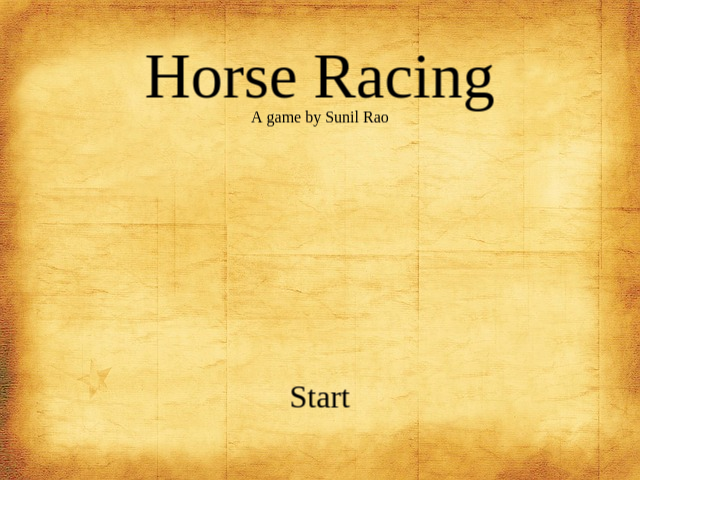
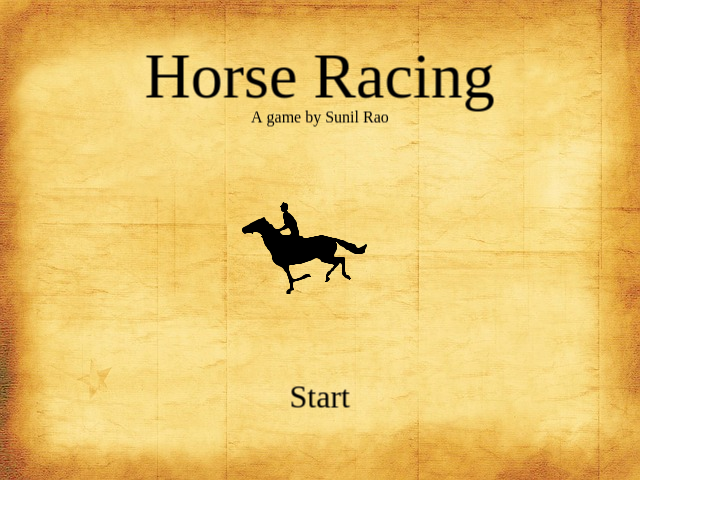
Before and after one commit to SunilRao01/Horse-Racing, a plain HTML site: page index.html in a window 1280 px wide. Shown: the whole page, without its empty margins (0-703 px from the left). Drawn offline with Linux system fonts and the light colour scheme.

Commit message:
Rendering images figured out, added to start screen

```diff
--- a/src/StartMenu.js
+++ b/src/StartMenu.js
@@ -5,12 +5,14 @@ startMenu.prototype =
 	preload: function()
 	{
 		this.game.load.image('bg', 'assets/bg.jpg');
+		this.game.load.image('horse', 'assets/horse/horse1.png');
 	},
 	create: function()
 	{
-		// Add background
+		// Background
 		this.game.add.image(0, 0, 'bg');
 
+		// Text
 		var titleStyle = { font: "64px Merriweather", fill: "#ff", align: "center" };
 		var creatorStyle = { font: "16px Merriweather", fill: "#ff", align: "center"};
 		var startStyle = { font: "32px Merriweather", fill: "#ff", align: "center" };
@@ -25,5 +27,8 @@ startMenu.prototype =
 		title.anchor.set(0.5);
 		creator.anchor.set(0.5);
 		start.anchor.set(0.5);
+
+		// Animated horse
+		var horseSprite = this.game.add.sprite(this.game.world.centerX - 91, this.game.world.centerY - 58, 'horse');
 	}
 }
```
Also changed, not shown: index.html (+0 -1 lines), assets/horse/horse_spritesheet.png (added).
